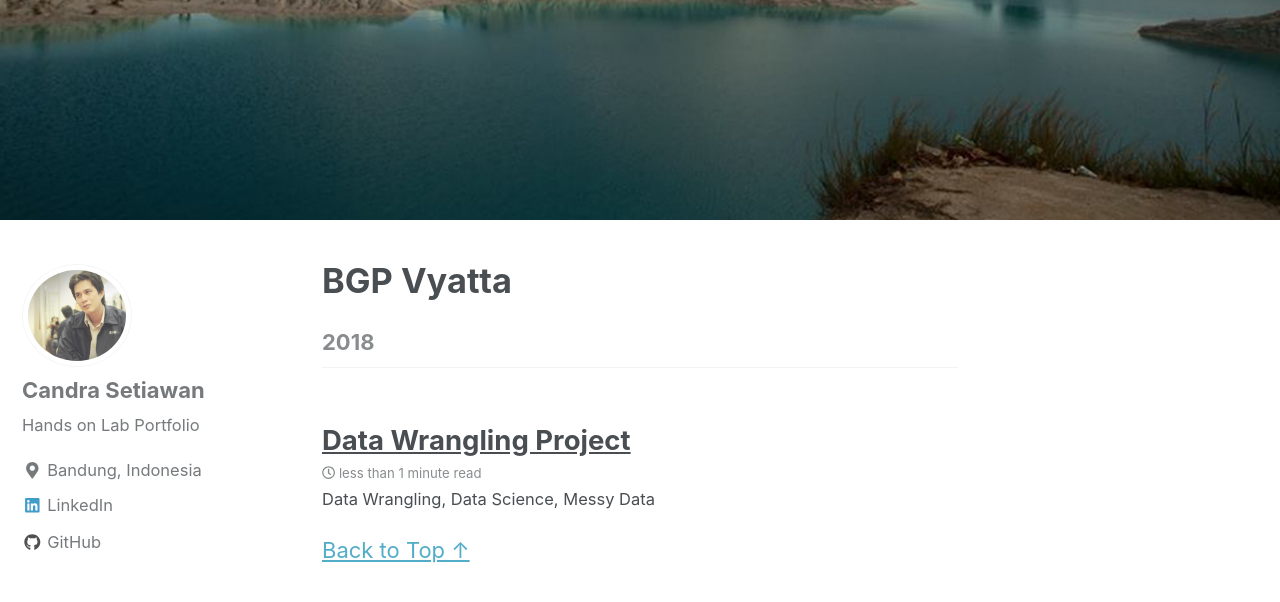
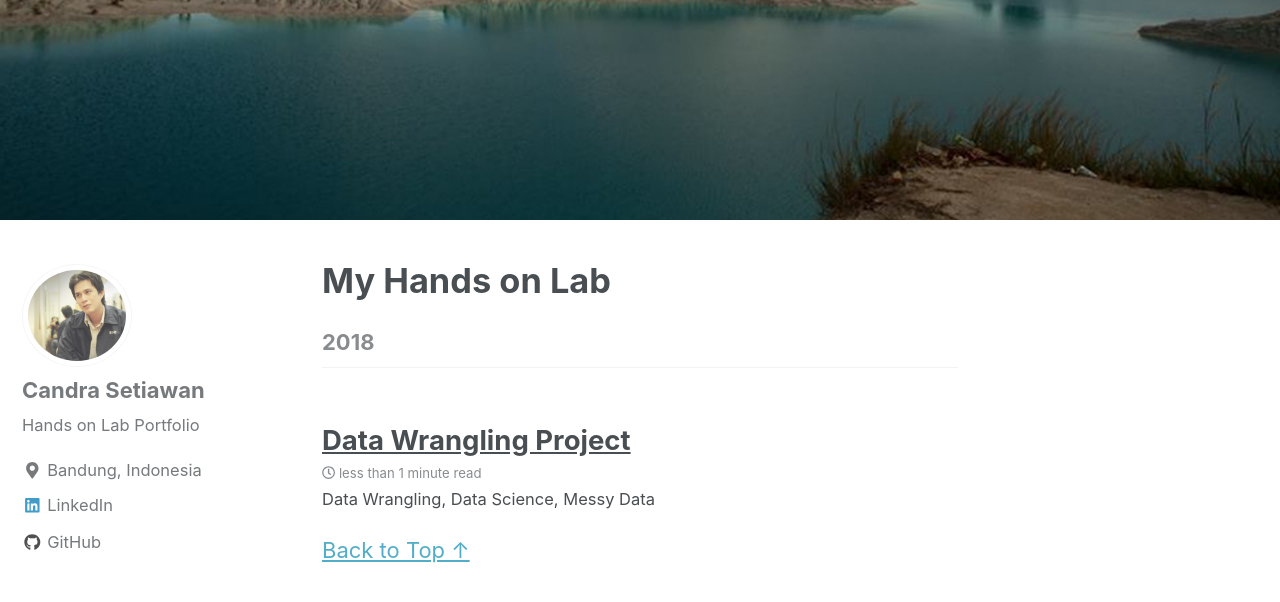
Before and after one commit to candrasetiawan/candrasetiawan.github.io, a Jekyll site: the page built from _pages/handsonlab.md, in a window 1280 px wide and 900 px high, scrolled down 355 px. Shown: the top 602 px of the window. Built offline with Jekyll 4.4.1, drawn with Linux system fonts in a browser that asks for light colours; nearby versions of some CDN libraries.

Commit message:
Update handsonlab.md

```diff
--- a/_pages/handsonlab.md
+++ b/_pages/handsonlab.md
@@ -1,7 +1,7 @@
 ---
 layout: posts
 permalink: /hands-on-lab/
-title: "BGP Vyatta"
+title: "My Hands on Lab"
 author_profile: true
 header:
   image: "/images/danaukaolin.jpg"
```
